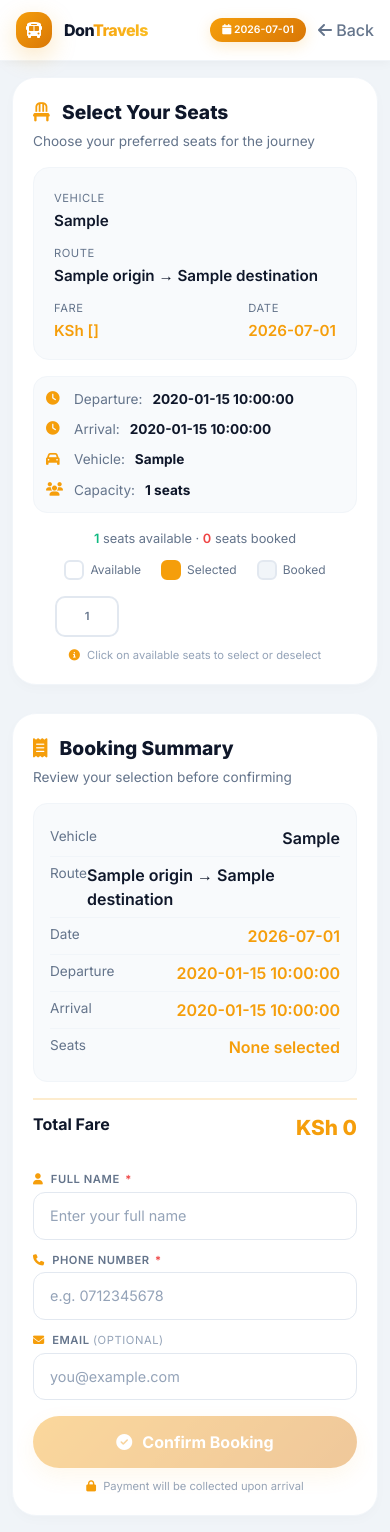
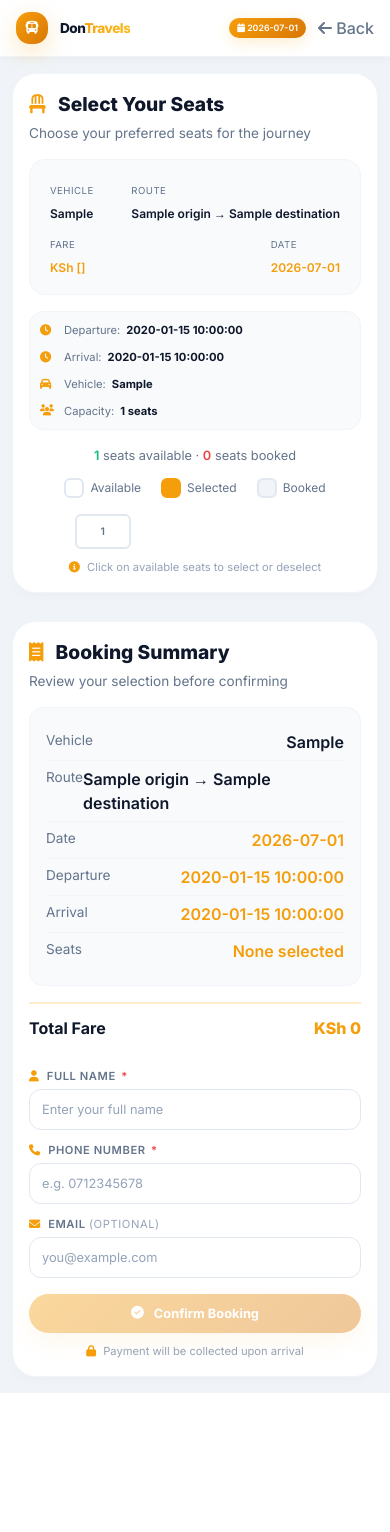
Before and after one commit to calvitec/dontravel, a Flask app: page /booking/1 in a window 390 px wide. After the commit the page ends 1393 px from the top, so only its background shows below. Run offline with Flask 3, Linux system fonts and the light colour scheme; a database or web service that is not in the repository returns one stand-in record (values such as "Sample title"); data that the repository does not hold is empty; some libraries are stand-ins or nearby versions.

Commit message:
Update booking.html

```diff
--- a/templates/booking.html
+++ b/templates/booking.html
@@ -30,6 +30,7 @@
         /* ===== ANIMATIONS ===== */
         @keyframes slideUp { from { opacity: 0; transform: translateY(30px); } to { opacity: 1; transform: translateY(0); } }
         @keyframes fadeIn { from { opacity: 0; } to { opacity: 1; } }
+        @keyframes pulse { 0%,100% { opacity: 1; } 50% { opacity: 0.5; } }
 
         .animate-slide-up { animation: slideUp 0.6s ease-out forwards; }
         .animate-fade-in { animation: fadeIn 0.8s ease-out forwards; }
@@ -369,6 +370,22 @@
             .app-header .brand .brand-icon { width: 36px; height: 36px; font-size: 1rem; }
             .date-badge { font-size: 0.65rem; padding: 4px 12px; }
         }
+
+        @media (max-width: 480px) {
+            .app-header .brand .brand-text { font-size: 0.85rem; }
+            .app-header .brand .brand-icon { width: 32px; height: 32px; font-size: 0.8rem; }
+            .date-badge { font-size: 0.55rem; padding: 3px 8px; }
+            .card { padding: 16px; }
+            .seat-grid { max-width: 240px; gap: 6px; }
+            .seat { padding: 8px 4px; font-size: 0.65rem; border-radius: 6px; }
+            .trip-info { padding: 10px; }
+            .trip-info .info-item { font-size: 0.7rem; gap: 6px; }
+            .form-input { padding: 10px 12px; font-size: 0.8rem; }
+            .btn-primary { font-size: 0.8rem; padding: 10px 16px; }
+            .summary-total .value { font-size: 1rem; }
+            .bus-info .value { font-size: 0.75rem; }
+            .bus-info .label { font-size: 0.6rem; }
+        }
     </style>
 </head>
 <body>
```
